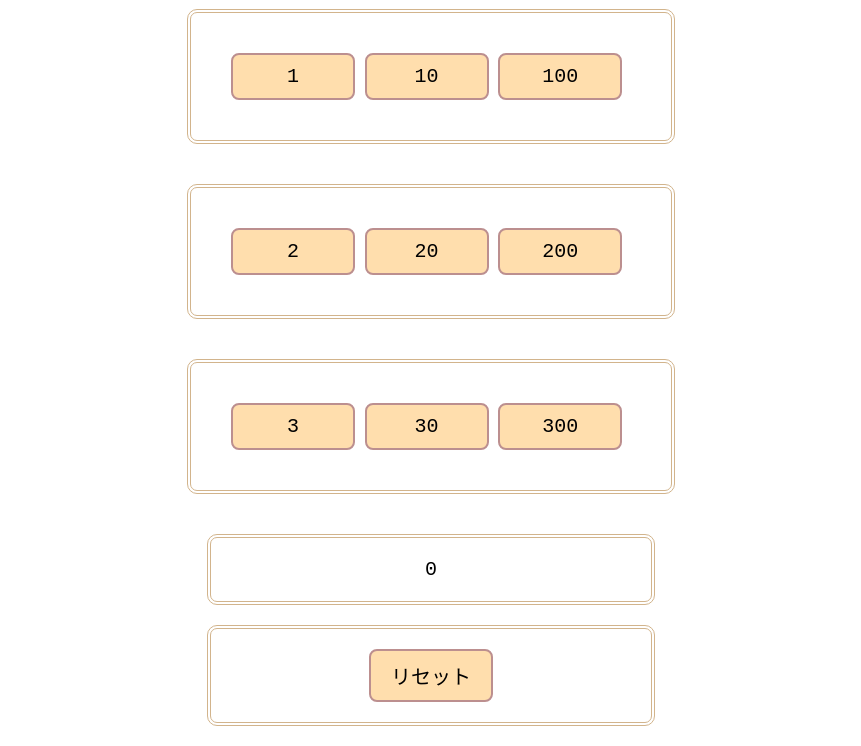
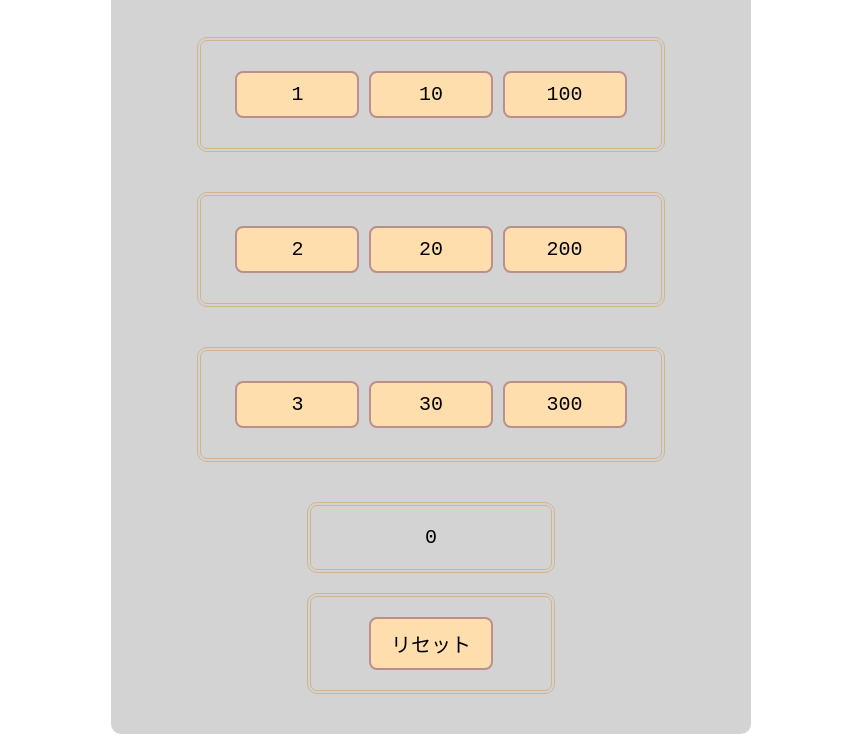
Before and after one commit to tomo2/computer, a plain HTML site: page index.html in a window 1280 px wide. Shown: the part 128-874 px from the top of the page, without its empty margins (209-1070 px from the left). Drawn offline with Linux system fonts and the light colour scheme.

Commit message:
スタイルの編集

```diff
--- a/index.html
+++ b/index.html
@@ -8,6 +8,7 @@
     <link rel="stylesheet" href="style.css">
 </head>
 <body>
+    <div id="computer-box">
         <h1>computer</h1>
         <section id="btn-box1">
             <button id="btn1">1</button>
@@ -30,6 +31,7 @@
         <P>0</P>
 
         <p><button id="reset">リセット</button></p>
+    </div>
 
     <script src="main.js"></script>
 </body>
--- a/style.css
+++ b/style.css
@@ -2,6 +2,15 @@
 
 body {
     font-family: 'Courier New', Courier, monospace;
+}
+
+#computer-box {
+    width: 600px;
+    margin: auto;
+    padding: 20px;
+    background: lightgray;
+    text-align: center;
+    border-radius: 10px;
 }
 
 h1 {
@@ -16,7 +25,7 @@ h1 {
 section {
     width: 400px;
     margin: 40px auto;;
-    padding: 40px;
+    padding: 30px;
     border: 4px double tan;
     border-radius: 10px;
 }
@@ -39,12 +48,13 @@ button:hover {
 
 p {
     font-size: 20px;
-    width: 400px;
+    width: 200px;
     margin: 20px auto;
     padding: 20px;
     border: 4px double tan;
     border-radius: 10px;
     text-align: center;
+
 }
 
 .disabled {
```
Lines whose indentation alone changed are shown as unchanged.
